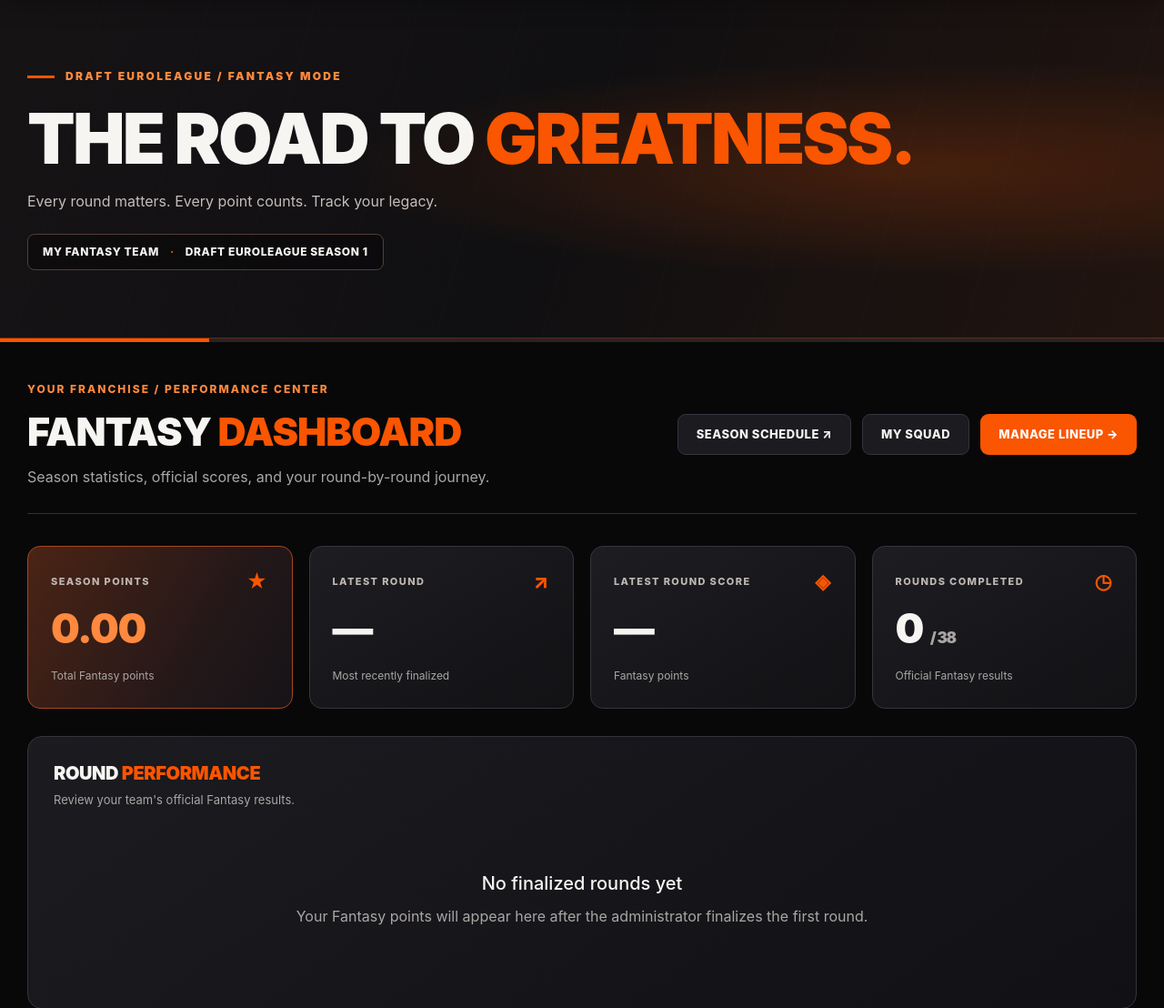
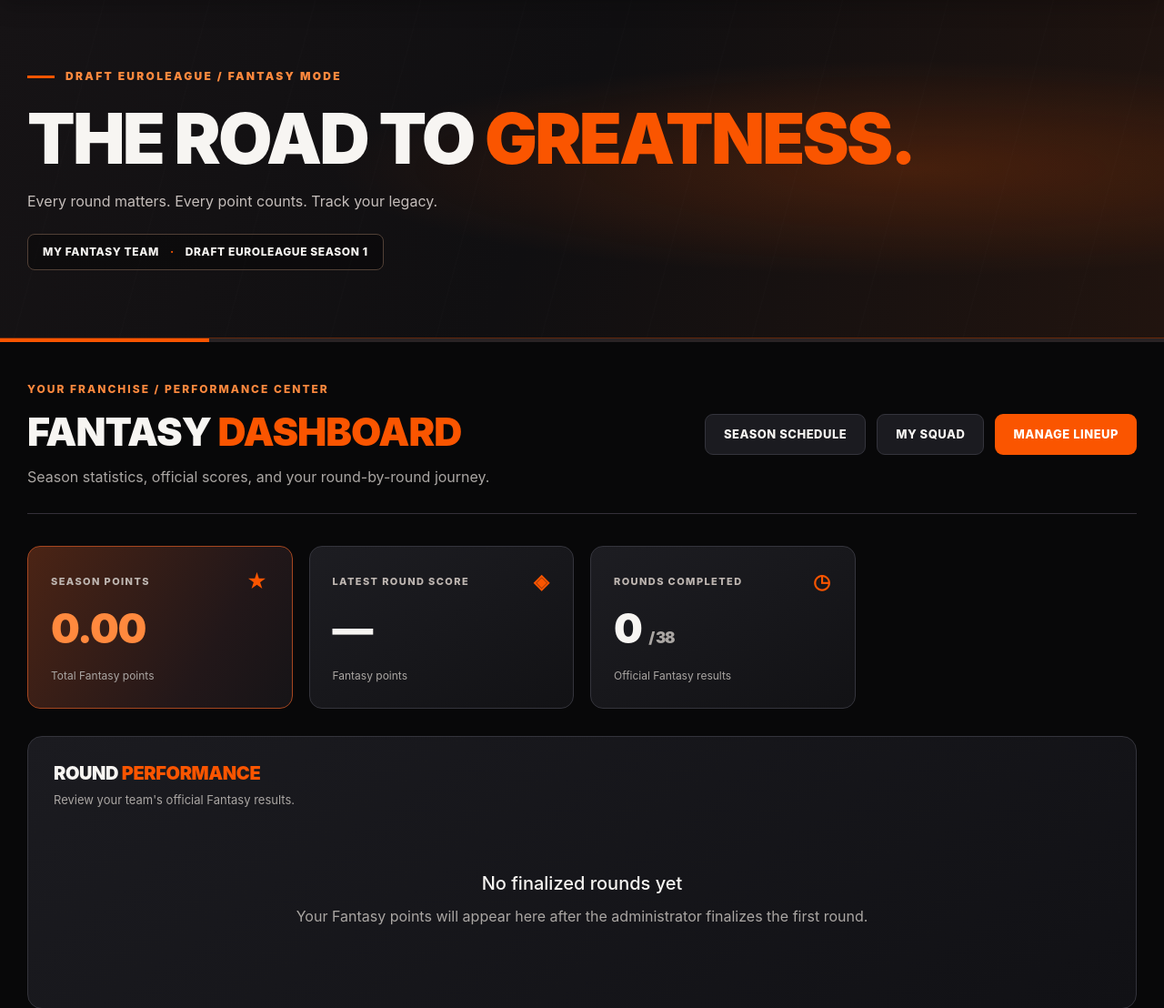
Before and after one commit to LucaBraje/ProjectWAD, a Flask app: page /fantasy/dashboard in a window 1280 px wide. Shown: the part 81-1189 px from the top of the page at 91% size. Run offline with Flask 3, Linux system fonts and the light colour scheme; a user stored in the database is signed in.

Commit message:
more desing updates

```diff
--- a/templates/fantasy_dashboard.html
+++ b/templates/fantasy_dashboard.html
@@ -44,7 +44,7 @@
 
         <div class="header-actions">
 
-            <a href="{{ url_for('schedule') }}" class="dashboard-button secondary">Season Schedule ↗</a>
+            <a href="{{ url_for('schedule') }}" class="dashboard-button secondary">Season Schedule </a>
             <a
                 href="{{ url_for('fantasy') }}"
                 class="dashboard-button secondary"
@@ -57,7 +57,7 @@
                     href="{{ url_for('fantasy_lineup') }}"
                     class="dashboard-button primary"
                 >
-                    Manage Lineup →
+                    Manage Lineup
                 </a>
             {% endif %}
 
@@ -98,22 +98,6 @@
         </div>
 
 
-        <div class="overview-card">
-
-            <p>LATEST ROUND <span class="card-symbol">↗</span></p>
-
-            <h2>
-                {% if latest_round %}
-                    {{ latest_round }}
-                {% else %}
-                    —
-                {% endif %}
-            </h2>
-
-            <span>Most recently finalized</span>
-
-        </div>
-
 
         <div class="overview-card">
 
@@ -148,34 +132,7 @@
     </section>
 
 
-    {% if round_history %}
-    <section class="dashboard-panel trajectory-panel" aria-label="Fantasy points by round">
-        <div class="section-heading">
-            <div>
-                <p class="eyebrow">SEASON ANALYTICS</p>
-                <h2>THE <span>POINTS TRAJECTORY</span></h2>
-                <p>Round-by-round scoring. Select any bar to inspect that round.</p>
-            </div>
-            <span class="section-badge">{{ completed_rounds }} / 38 ROUNDS</span>
-        </div>
-        {% set chart = namespace(max_points=1) %}
-        {% for item in round_history %}
-            {% if item.points > chart.max_points %}{% set chart.max_points = item.points %}{% endif %}
-        {% endfor %}
-        <div class="round-chart" role="group" aria-label="Round score chart">
-            {% for item in round_history|reverse %}
-                <a href="{{ url_for('fantasy_dashboard', round=item.round) }}"
-                   class="chart-column {% if selected_round == item.round %}active{% endif %}"
-                   aria-label="Round {{ item.round }}: {{ '%.2f'|format(item.points) }} points"
-                   title="Round {{ item.round }} · {{ '%.2f'|format(item.points) }} points">
-                    <span class="chart-value">{{ '%.1f'|format(item.points) }}</span>
-                    <span class="chart-track"><span class="chart-bar" style="height: {{ ((item.points / chart.max_points) * 100)|round(1) }}%"></span></span>
-                    <span class="chart-round">R{{ item.round }}</span>
-                </a>
-            {% endfor %}
-        </div>
-    </section>
-    {% endif %}
+
 
     <!-- ================================================= -->
     <!-- ROUND SELECTOR -->
```
Also changed, not shown: instance/draft_euroleague.db.
